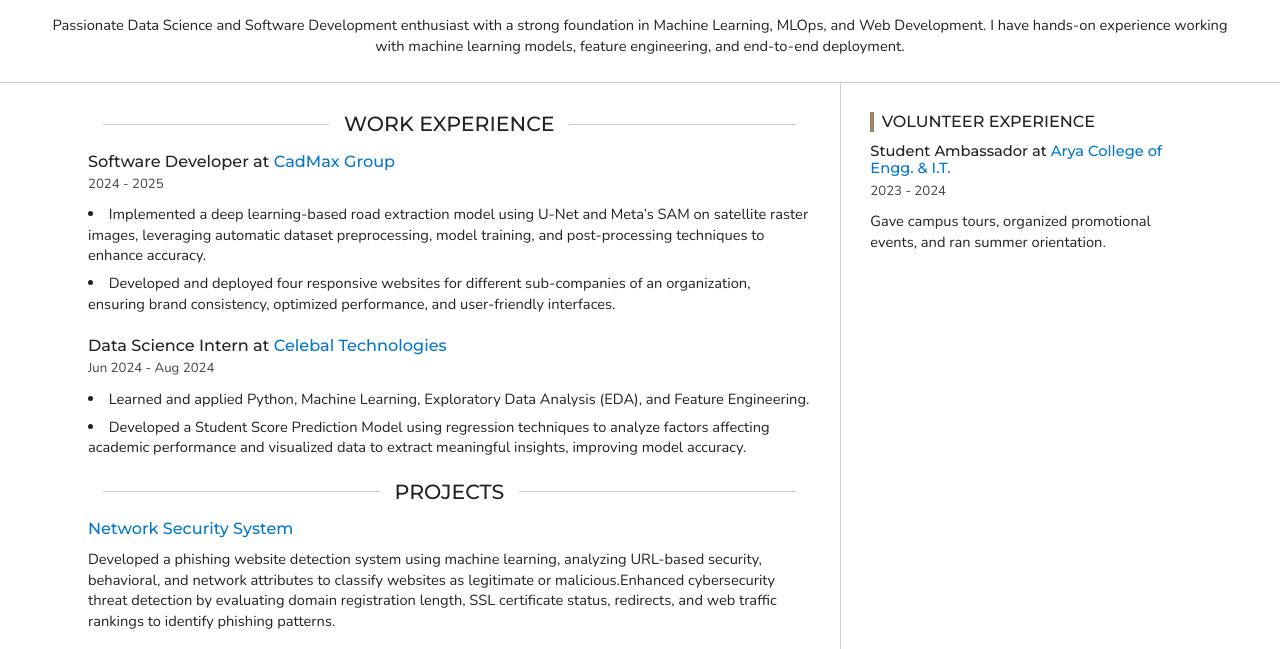
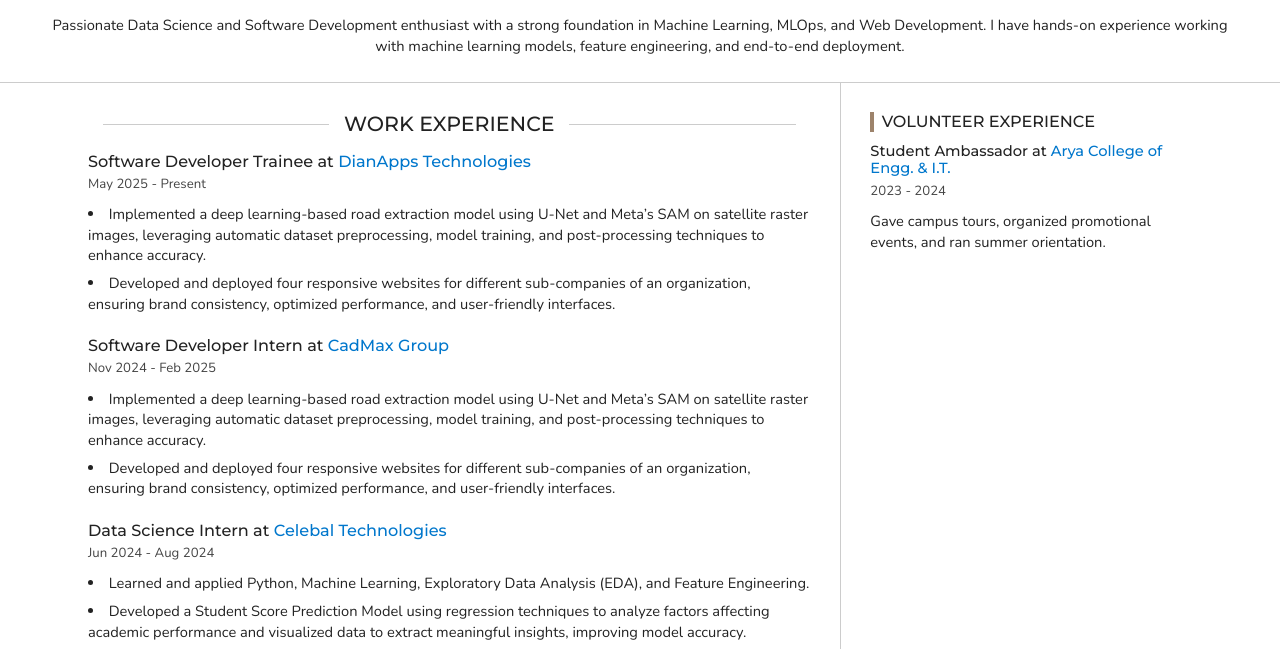
Before and after one commit to lakku153/lakku153.github.io, a plain HTML site: page resume.html in a window 1280 px wide. Shown: the part 114-763 px from the top of the page. Drawn offline with nearby package versions, Linux system fonts and the light colour scheme.

Commit message:
resume changed

```diff
--- a/resume.html
+++ b/resume.html
@@ -6,7 +6,7 @@
 
     <!-- Site Info -->
     <title>Lokesh Kumar Saini - Resume</title>
-    <meta name="description" content="Lokesh Kumar Saini - Passionate Data Science and Software Development enthusiast with a strong foundation in Machine Learning, MLOps, and Web Development. I have hands-on experience working with machine learning models, feature engineering, and end-to-end deployment.">
+    <meta name="description" content="Lokesh Kumar Saini - Passionate Data Science and Software Development enthusiast with a strong foundation in Data Science, Machine Learning, MLOps, and Web Development. I have hands-on experience working with machine learning models, backend development with Django and end-to-end deployment.">
     <meta name="author" content="Lokesh Kumar Saini">
 
     <!-- Open Graph Tags: The title of the page for social media sharing. It can match the title tag or be more descriptive. -->
@@ -94,11 +94,27 @@
                 <section>
                   <h3>
 
-                      Software Developer at <a href="http://cadmaxpro.com/">CadMax Group</a>
+                      Software Developer Trainee at <a href="https://dianapps.com/">DianApps Technologies</a>
 
                   </h3>
 
-                    <p class="section-label">2024 - 2025</p>
+                    <p class="section-label">May 2025 - Present</p>
+
+
+
+                    <ul>
+                      <li>Implemented a deep learning-based road extraction model using U-Net and Meta’s SAM on satellite raster images, leveraging automatic dataset preprocessing, model training, and post-processing techniques to enhance accuracy.</li><li>Developed and deployed four responsive websites for different sub-companies of an organization, ensuring brand consistency, optimized performance, and user-friendly interfaces.</li>
+                    </ul>
+
+                </section>
+                <section>
+                  <h3>
+
+                      Software Developer Intern at <a href="http://cadmaxpro.com/">CadMax Group</a>
+
+                  </h3>
+
+                    <p class="section-label">Nov 2024 - Feb 2025</p>
 
 
 
```
Also changed, not shown: index.html (+1 -1 lines).
